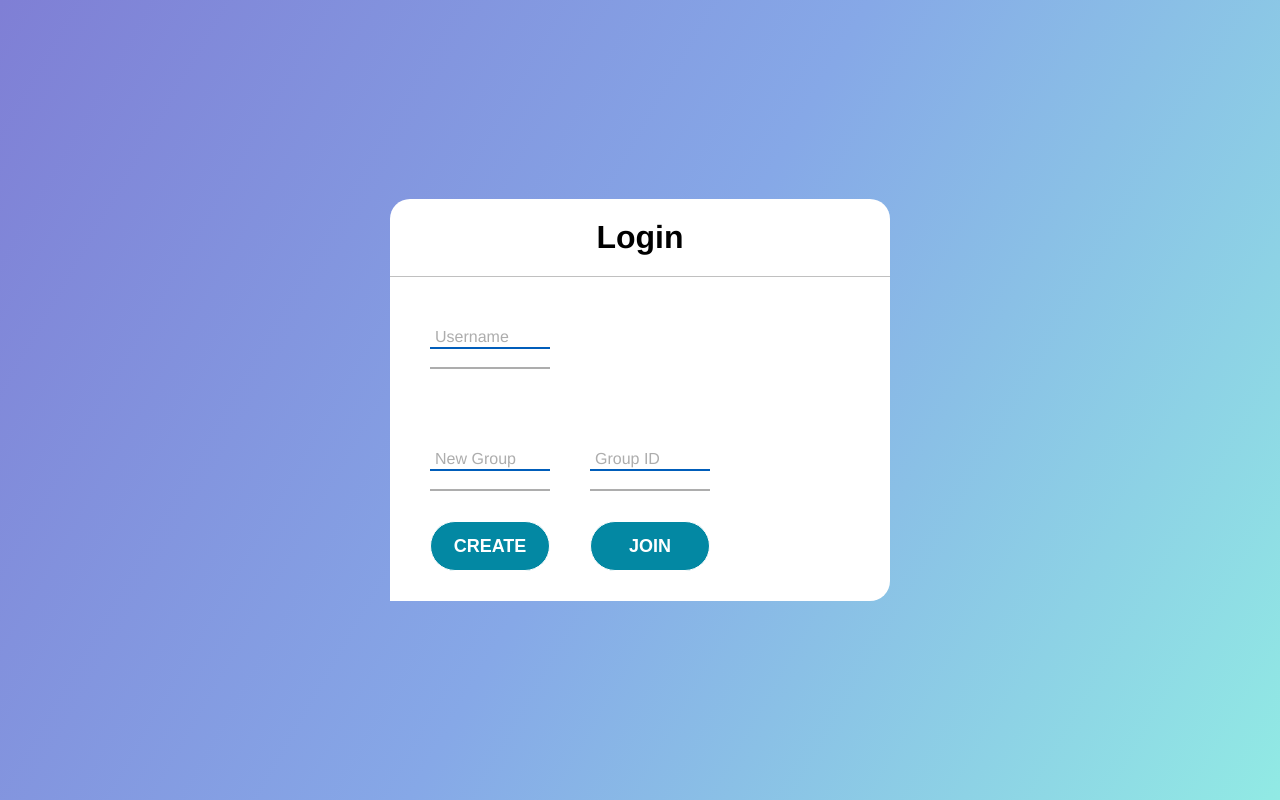
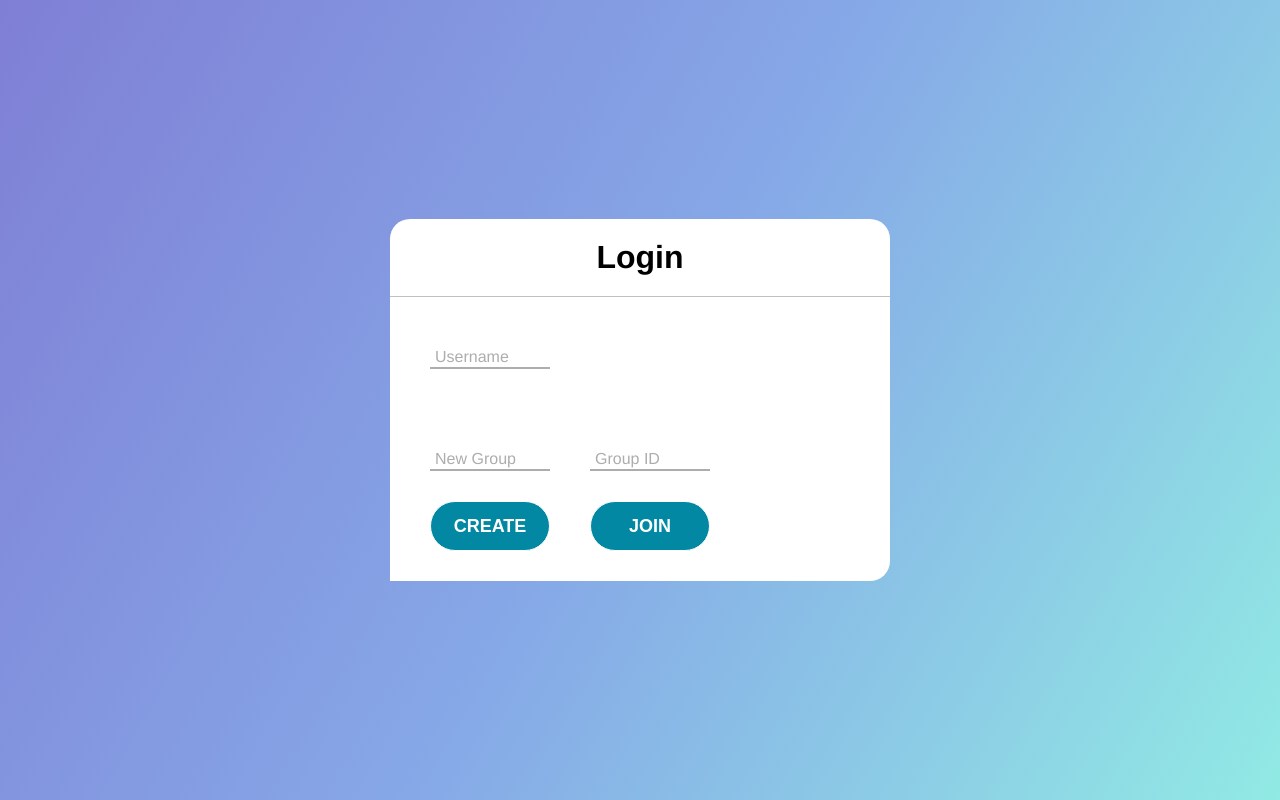
Before and after one commit to nglinhchi/timetable_app, a React (Create React App) app: page / in a window 1280 px wide. Built offline with nearby package versions, Linux system fonts and the light colour scheme; no server answers; the database is empty.

Commit message:
app css change

```diff
--- a/src/App.css
+++ b/src/App.css
@@ -99,25 +99,26 @@ button:hover {
 .txt_field input {
   width: 100%;
   padding: 0 5px;
-  height: 40px;
+  height: px;
   font-size: 16px;
   border: none;
   background: none;
   outline: none;
+  ;
 }
 
 .txt_field label {
   position: absolute;
-  top: 50%;
+  top: 75%;
   left: 5px;
   color: #adadad;
   transform: translateY(-50%);
   font-size: 16px;
-  pointer-events: none;
+  /* pointer-events: none; */
   transition: .5s;
 }
 
-.txt_field span::before {
+/* .txt_field span::before {
   content: "";
   position: absolute;
   top: 40px;
@@ -125,7 +126,7 @@ button:hover {
   width: 100%;
   height: 2px;
   background: #005dba;
-}
+} */
 
 .txt_field input:focus ~ label,
 .txt_field input:valid ~ label {
```
